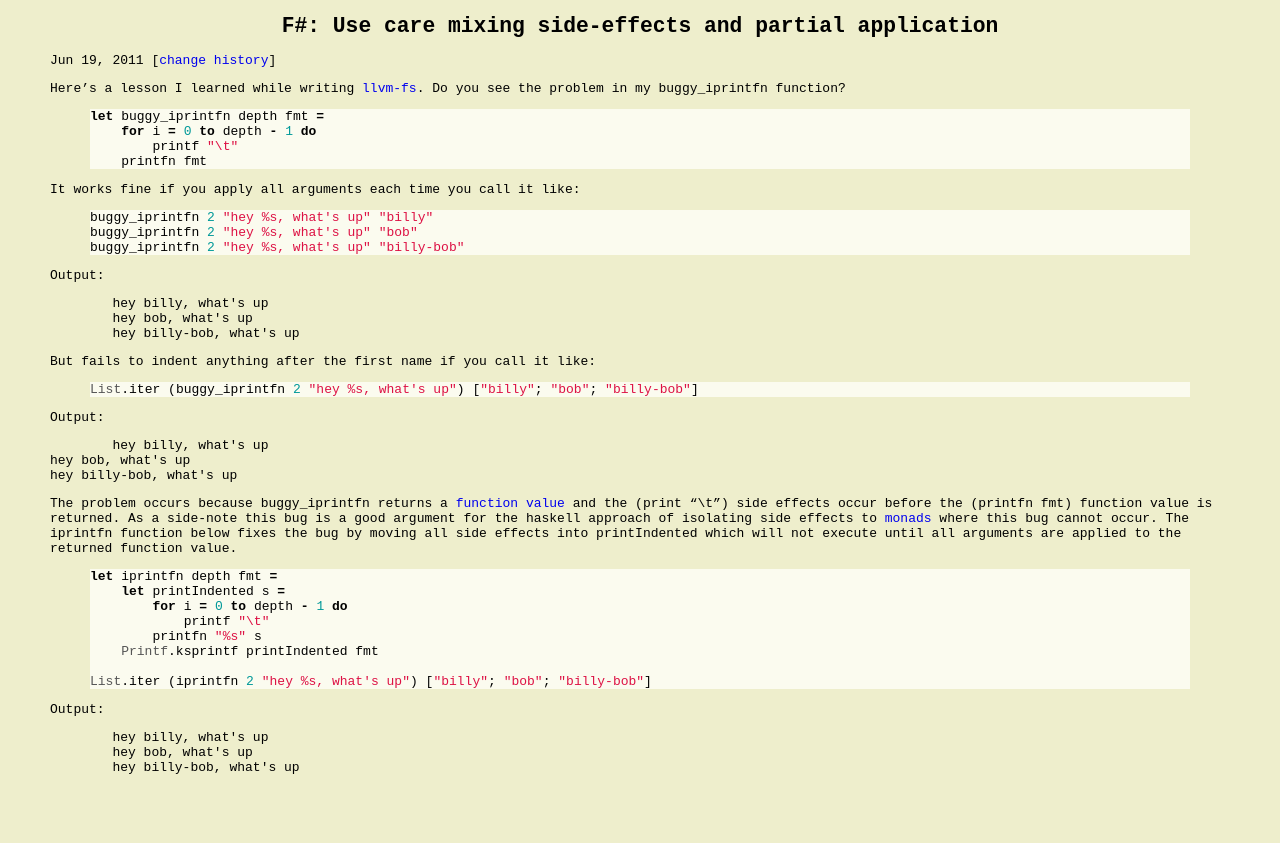
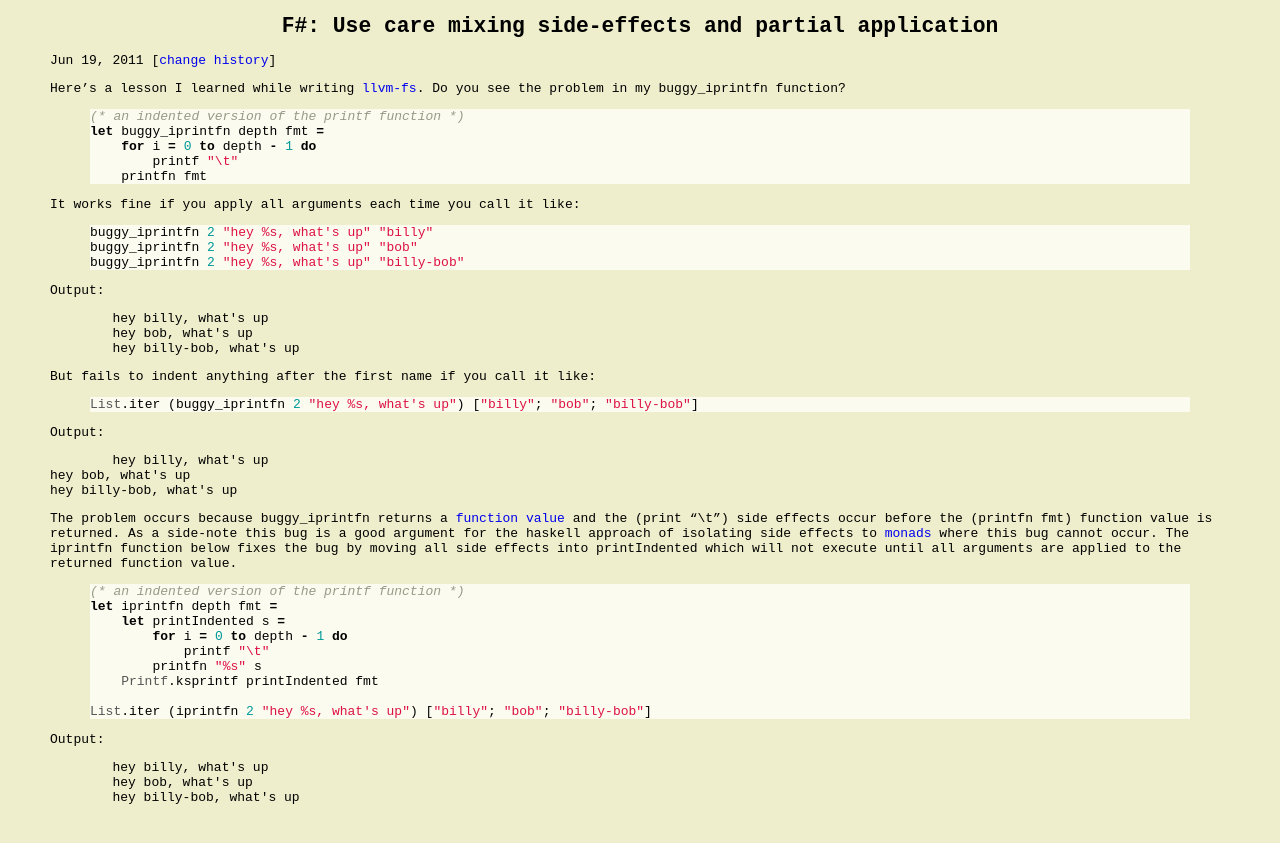
Before and after one commit to keithshep/keithshep.github.com, a Jekyll site: the page built from _posts/2011-06-19-side-effects-and-partial-application.markdown, in a window 1280 px wide. Shown: the top 843 px of the page. Built offline with Jekyll 4.4.1, drawn with Linux system fonts in a browser that asks for light colours; Markdown is read by kramdown in place of the engine named in the settings; comment, search, counter and statistics services are not loaded.

Commit message:
added code comment to iprintf

```diff
--- a/_posts/2011-06-19-side-effects-and-partial-application.markdown
+++ b/_posts/2011-06-19-side-effects-and-partial-application.markdown
@@ -9,6 +9,7 @@ Here's a lesson I learned while writing
 buggy_iprintfn function?
 
 {% highlight ocaml %}
+(* an indented version of the printf function *)
 let buggy_iprintfn depth fmt =
     for i = 0 to depth - 1 do
         printf "\t"
@@ -53,6 +54,7 @@ below fixes the bug by moving all side effects into printIndented which will not
 execute until all arguments are applied to the returned function value.
 
 {% highlight ocaml %}
+(* an indented version of the printf function *)
 let iprintfn depth fmt =
     let printIndented s =
         for i = 0 to depth - 1 do
```
